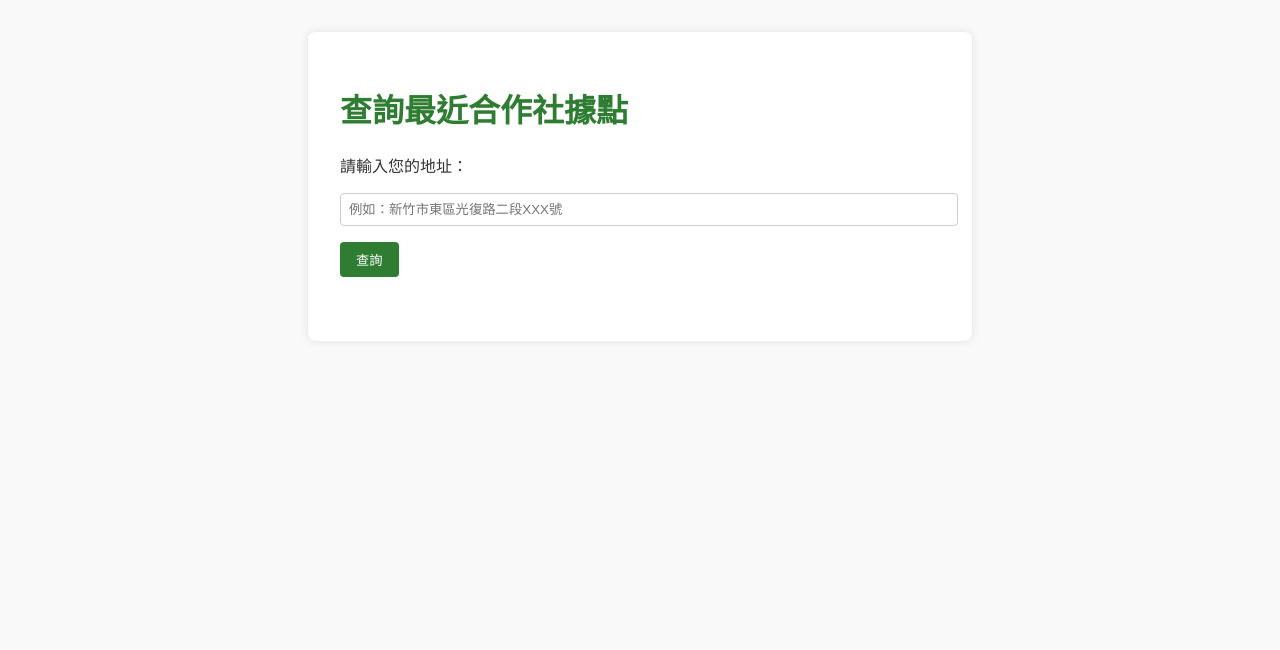
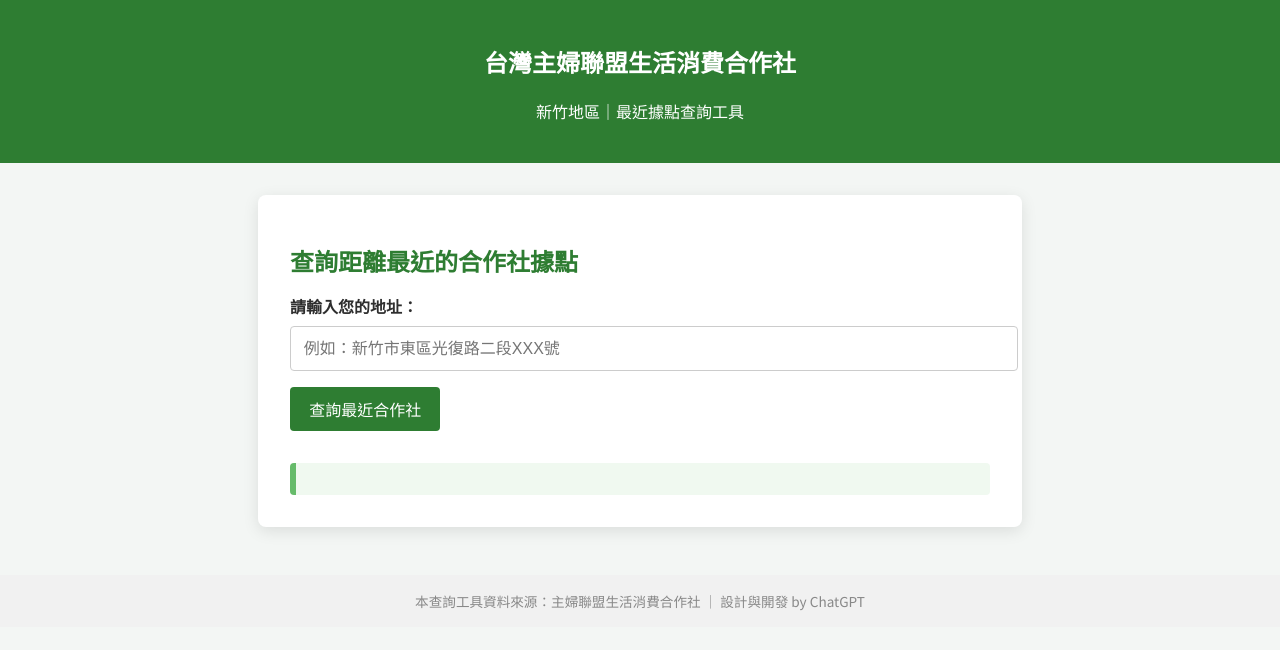
Before and after one commit to irene-coop/coop-locator, a plain HTML site: page index.html in a window 1280 px wide. Drawn offline with Linux system fonts and the light colour scheme.

Commit message:
Add files via upload

```diff
--- a/index.html
+++ b/index.html
@@ -1,65 +1,104 @@
+
 <!DOCTYPE html>
 <html lang="zh-Hant">
 <head>
-  <meta charset="UTF-8">
-  <meta name="viewport" content="width=device-width, initial-scale=1.0">
-  <title>主婦聯盟合作社最近據點查詢</title>
+  <meta charset="UTF-8" />
+  <meta name="viewport" content="width=device-width, initial-scale=1.0"/>
+  <title>主婦聯盟合作社｜最近據點查詢</title>
+  <link href="https://fonts.googleapis.com/css2?family=Noto+Sans+TC&display=swap" rel="stylesheet"/>
   <style>
     body {
       font-family: "Noto Sans TC", sans-serif;
-      background-color: #f9f9f9;
-      color: #333;
+      background-color: #f3f6f4;
+      color: #2e2e2e;
       margin: 0;
-      padding: 2rem;
+      padding: 0;
+    }
+    header {
+      background-color: #2e7d32;
+      color: white;
+      padding: 1.5rem;
+      text-align: center;
     }
     .container {
-      max-width: 600px;
-      margin: auto;
+      max-width: 700px;
+      margin: 2rem auto;
       background: #fff;
       border-radius: 8px;
       padding: 2rem;
-      box-shadow: 0 0 10px rgba(0,0,0,0.1);
+      box-shadow: 0 4px 16px rgba(0,0,0,0.1);
     }
     h1 {
+      font-size: 1.5rem;
+      margin-bottom: 1rem;
       color: #2e7d32;
+    }
+    label {
+      font-weight: bold;
     }
     input[type="text"] {
       width: 100%;
-      padding: 0.5rem;
-      margin-top: 1rem;
+      padding: 0.8rem;
+      margin-top: 0.5rem;
       margin-bottom: 1rem;
       border-radius: 4px;
       border: 1px solid #ccc;
+      font-size: 1rem;
     }
     button {
       background-color: #2e7d32;
       color: white;
-      padding: 0.5rem 1rem;
+      padding: 0.6rem 1.2rem;
+      font-size: 1rem;
       border: none;
       border-radius: 4px;
       cursor: pointer;
     }
+    button:hover {
+      background-color: #256329;
+    }
     .result {
       margin-top: 2rem;
+      padding: 1rem;
+      background-color: #f0f9f0;
+      border-left: 6px solid #66bb6a;
+      border-radius: 4px;
+    }
+    footer {
+      text-align: center;
+      font-size: 0.85rem;
+      color: #888;
+      padding: 1rem 0;
+      background-color: #f1f1f1;
+      margin-top: 3rem;
     }
   </style>
 </head>
 <body>
+  <header>
+    <h2>台灣主婦聯盟生活消費合作社</h2>
+    <p>新竹地區｜最近據點查詢工具</p>
+  </header>
+
   <div class="container">
-    <h1>查詢最近合作社據點</h1>
+    <h1>查詢距離最近的合作社據點</h1>
     <label for="address">請輸入您的地址：</label>
-    <input type="text" id="address" placeholder="例如：新竹市東區光復路二段XXX號">
-    <button onclick="findNearestStation()">查詢</button>
+    <input type="text" id="address" placeholder="例如：新竹市東區光復路二段XXX號" />
+    <button onclick="findNearestStation()">查詢最近合作社</button>
     <div class="result" id="result"></div>
   </div>
 
+  <footer>
+    本查詢工具資料來源：主婦聯盟生活消費合作社 ｜ 設計與開發 by ChatGPT
+  </footer>
+
   <script>
     const stations = [
-      { name: "關新站", lat: 24.7996, lon: 120.9732, address: "新竹市東區關新一街26號", hours: "週一至五10:00-20:00；週六10:00-18:00；週日休息" },
-      { name: "新竹站", lat: 24.7971, lon: 120.9727, address: "新竹市東區南大路175號", hours: "同上" },
-      { name: "三葉站", lat: 24.8041, lon: 120.9706, address: "新竹市東區三民路6號1樓", hours: "同上" },
-      { name: "縣府站", lat: 24.8343, lon: 121.0127, address: "新竹縣竹北市文信路221號", hours: "同上" },
-      { name: "竹北站", lat: 24.8348, lon: 121.0252, address: "新竹縣竹北市六家五路一段318號", hours: "同上" }
+      { name: "關新站", lat: 24.7996, lon: 120.9732, address: "新竹市東區關新一街26號", hours: "週一至五 10:00–20:00；週六 10:00–18:00；週日休息" },
+      { name: "新竹站", lat: 24.7971, lon: 120.9727, address: "新竹市東區南大路175號", hours: "週一至五 10:00–20:00；週六 10:00–18:00；週日休息" },
+      { name: "三葉站", lat: 24.8041, lon: 120.9706, address: "新竹市東區三民路6號1樓", hours: "週一至五 10:00–20:00；週六 10:00–18:00；週日休息" },
+      { name: "縣府站", lat: 24.8343, lon: 121.0127, address: "新竹縣竹北市文信路221號", hours: "週一至五 10:00–20:00；週六 10:00–18:00；週日休息" },
+      { name: "竹北站", lat: 24.8348, lon: 121.0252, address: "新竹縣竹北市六家五路一段318號", hours: "週一至五 10:00–20:00；週六 10:00–18:00；週日休息" }
     ];
 
     async function findNearestStation() {
@@ -71,10 +110,11 @@
       }
 
       const response = await fetch(`https://nominatim.openstreetmap.org/search?format=json&q=${encodeURIComponent(address)}`, {
-      headers: {
-        'User-Agent': 'coop-locator-web (weinung@gmail.com)'
-      }
- });
+        headers: {
+          'User-Agent': 'coop-locator-web (irene@example.com)'
+        }
+      });
+      const data = await response.json();
       if (data.length === 0) {
         resultDiv.innerHTML = "無法找到該地址，請重新輸入。";
         return;
@@ -94,10 +134,10 @@
       }
 
       resultDiv.innerHTML = `
-        <strong>最近的合作社據點：</strong><br>
-        ${nearestStation.name}（${nearestStation.address}）<br>
-        距離：約 ${minDistance.toFixed(2)} 公里<br>
-        營業時間：${nearestStation.hours}
+        <h2>🔍 最佳據點：${nearestStation.name}</h2>
+        <p><strong>地址：</strong>${nearestStation.address}</p>
+        <p><strong>距離：</strong>約 ${minDistance.toFixed(2)} 公里</p>
+        <p><strong>營業時間：</strong>${nearestStation.hours}</p>
       `;
     }
 
```
